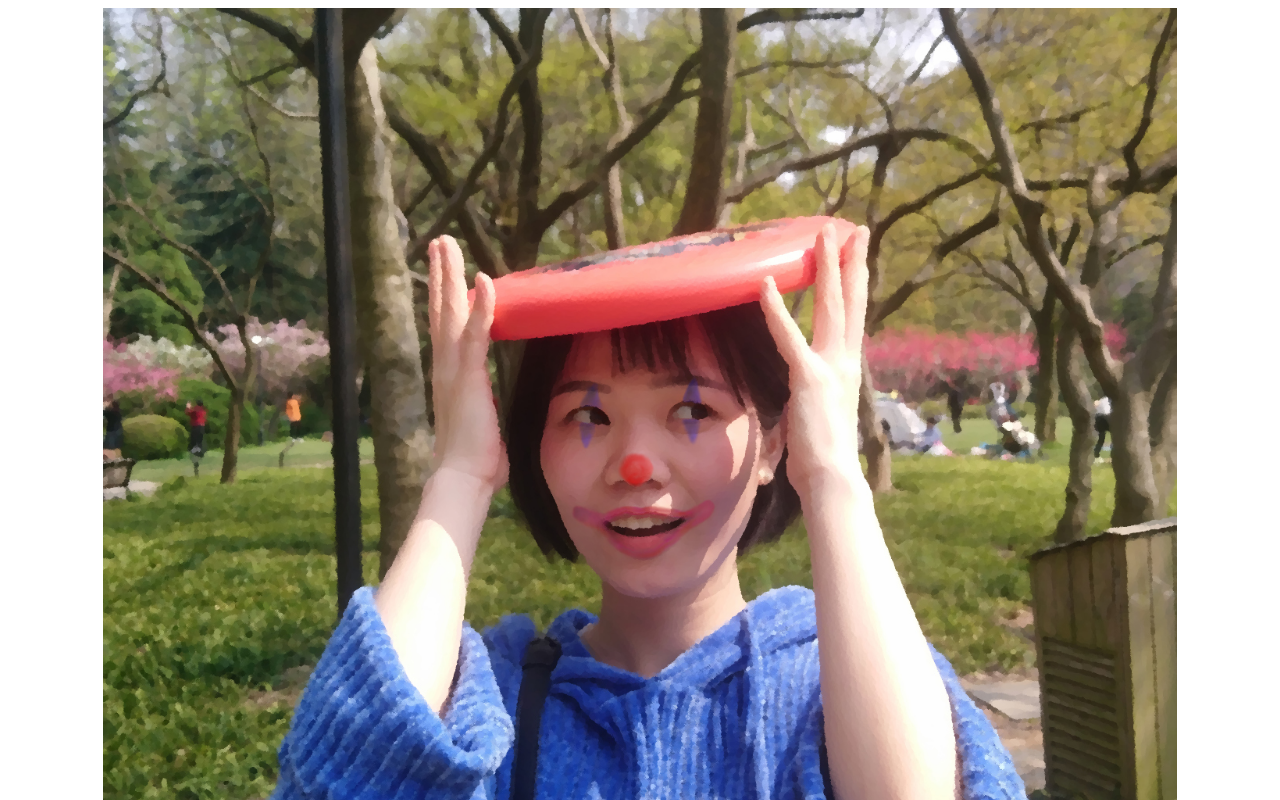
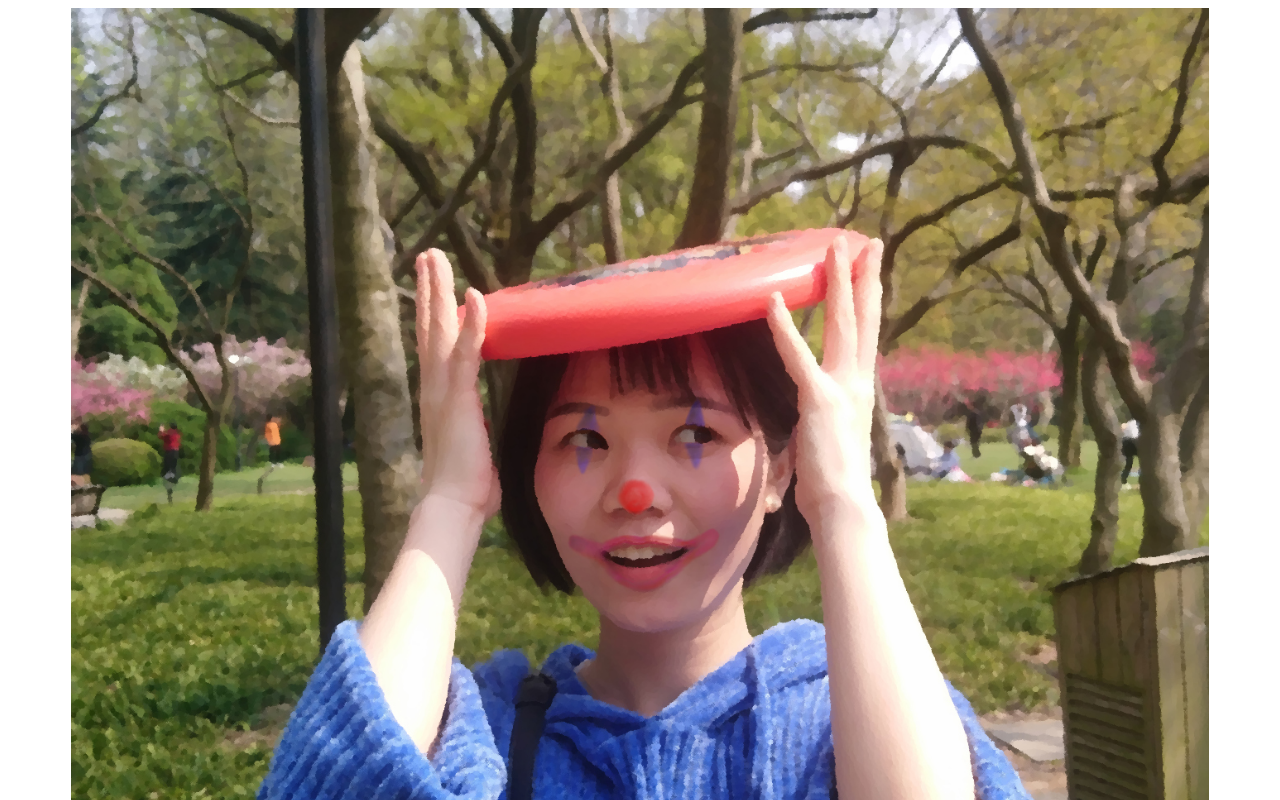
Before and after one commit to CaptainJJD/websiteP, a plain HTML site: page index.html in a window 1280 px wide. Shown: the top 800 px of the page. Drawn offline with Linux system fonts and the light colour scheme.

Commit message:
Update index.html

```diff
--- a/index.html
+++ b/index.html
@@ -1 +1,2 @@
-<center><img src="18.jpg" width="85%"></center>
+<p></p>
+<center><img src="18.jpg" width="90%"></center>
```
